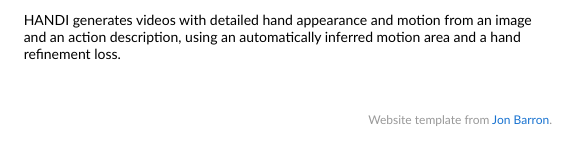
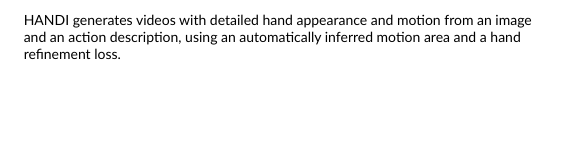
Before and after one commit to ExcitedButter/ExcitedButter.github.io, a plain HTML site: page index.html in a window 1280 px wide. Shown: the part 1595-1754 px from the top of the page, 468-1051 px from the left. After the commit the page ends 1683 px from the top, so only its background shows below. Drawn offline with Linux system fonts and the light colour scheme.

Commit message:
Remove template footer
Co-Authored-By: Claude Opus 5.5 <noreply@anthropic.com>

```diff
--- a/index.html
+++ b/index.html
@@ -178,7 +178,6 @@
         </section>
         -->
 
-        <div class="footer">Website template from <a href="https://jonbarron.info/">Jon Barron</a>.</div>
       </td>
     </tr>
   </tbody></table>
```
